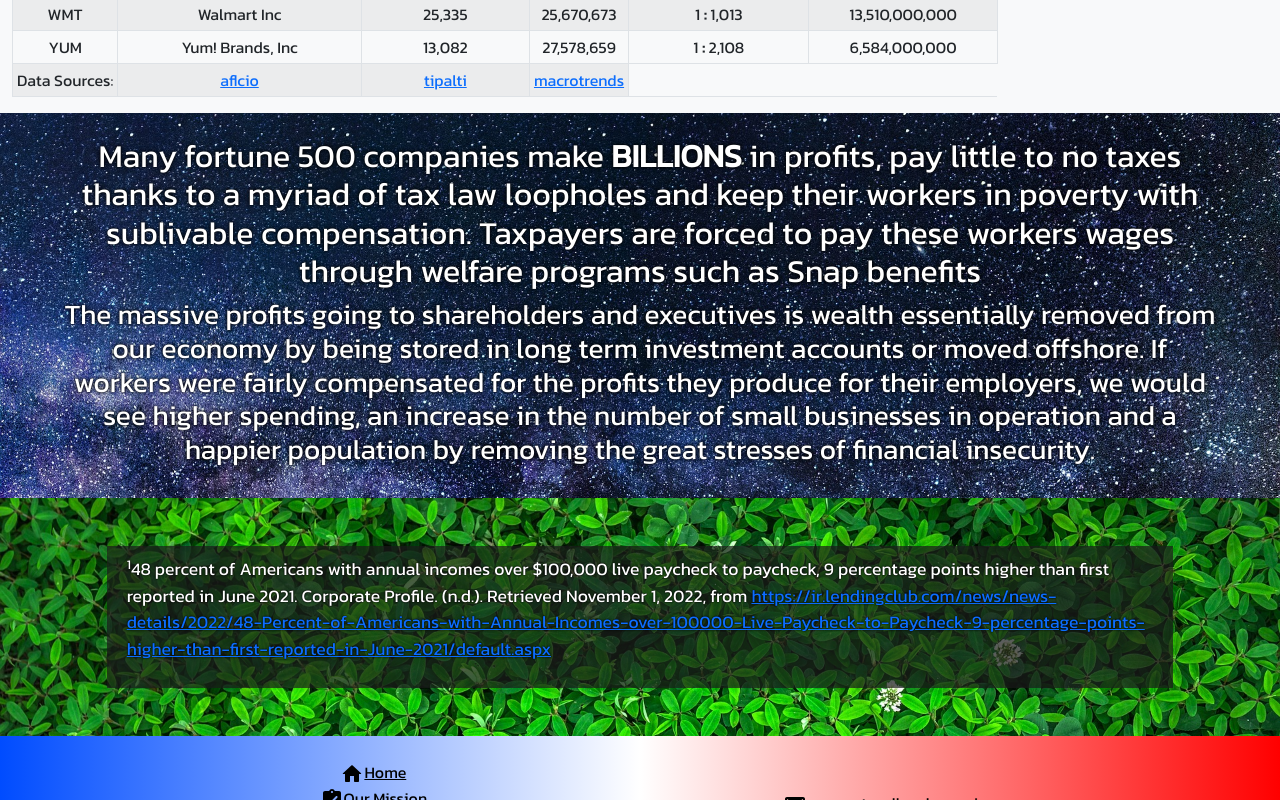
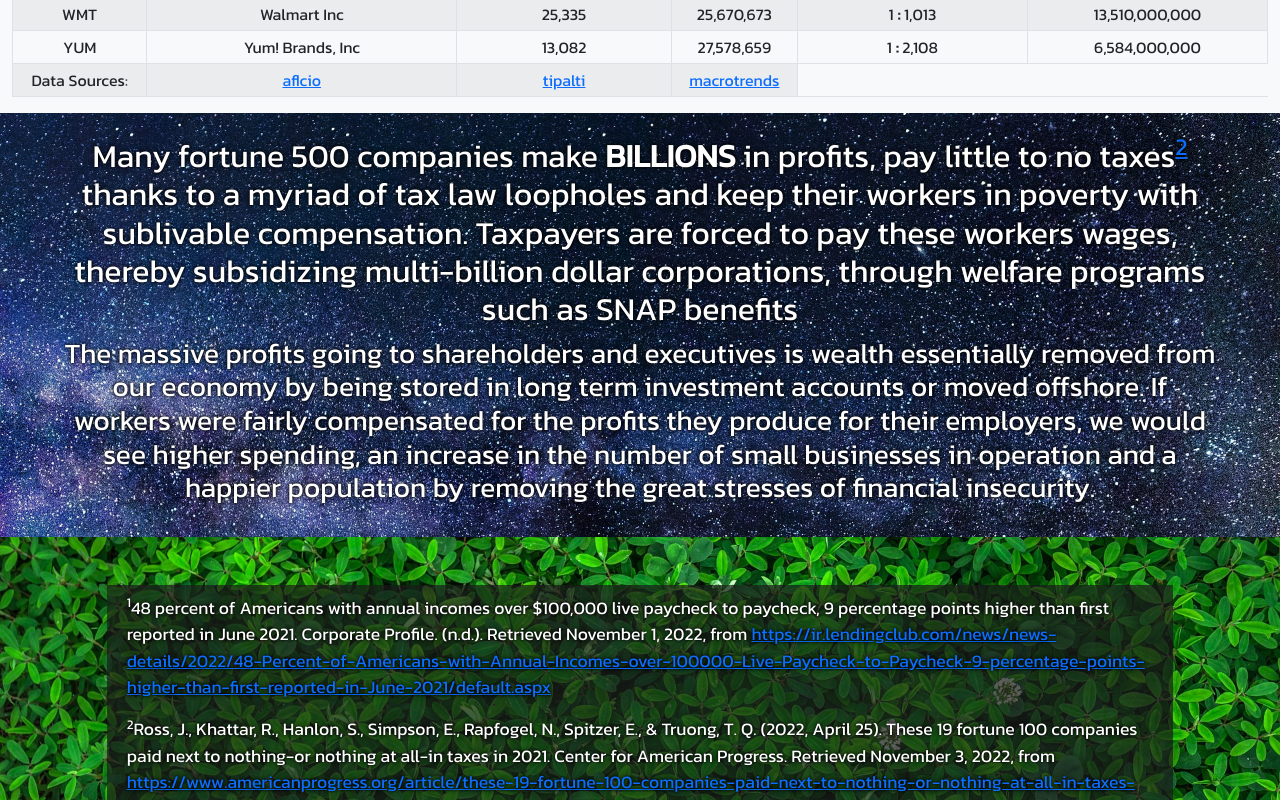
Before and after one commit to mpollachek/sideProjectFrontend, a React (Create React App) app: page /issues in a window 1280 px wide. Shown: the part 2960-3760 px from the top of the page. Built offline with nearby package versions, Linux system fonts and the light colour scheme.

Commit message:
issues sources and aesthetics

```diff
--- a/src/pages/Faq.js
+++ b/src/pages/Faq.js
@@ -281,9 +281,7 @@
                 of wealth and convince as many as possible that we want to
                 defund programs like education and social security and that we
                 want to give up our rights. As a population we could love our
-                neightbors and get along peacefully if they weren't stirring the
-                pot each and every day. They have created extremists out of our
-                friends and family and yet, nobody lifts a finger to stop it.
+                neighbors and get along peacefully if media and politicians weren't stirring the pot each and every day. They have created extremists out of our friends and family and yet, nobody lifts a finger to stop it.
               </AccordionBody>
             </AccordionItem>
 
--- a/src/pages/Issues.js
+++ b/src/pages/Issues.js
@@ -111,7 +111,7 @@
       <Row className='bg-light text-center'>
         <Col style={{overflowX: 'auto'}}>
           <Table striped bordered size='sm'
-          style={{width: 'auto'}}
+          style={{width: '100%'}}
           >
             <thead>
               <tr style={{backgroundColor: 'rgb(221, 143, 17)'}}>
@@ -304,7 +304,7 @@
         }}
       >
         <Col  className='text-center my-4 lrmargin'>
-      <h2>Many fortune 500 companies make <b>BILLIONS</b> in profits, pay little to no taxes thanks to a myriad of tax law loopholes and keep their workers in poverty with sublivable compensation. Taxpayers are forced to pay these workers wages through welfare programs such as Snap benefits</h2>
+      <h2>Many fortune 500 companies make <b>BILLIONS</b> in profits, pay little to no taxes<sup><a href='#sources'>2</a></sup> thanks to a myriad of tax law loopholes and keep their workers in poverty with sublivable compensation. Taxpayers are forced to pay these workers wages, thereby subsidizing multi-billion dollar corporations, through welfare programs such as SNAP benefits</h2>
       <h3>The massive profits going to shareholders and executives is wealth essentially removed from our economy by being stored in long term investment accounts or moved offshore. If workers were fairly compensated for the profits they produce for their employers, we would see higher spending, an increase in the number of small businesses in operation and a happier population by removing the great stresses of financial insecurity.</h3>
       </Col>
       </Row>
@@ -320,7 +320,8 @@
       >
         <Col className="offset-1 col-10 my-5 bgdark"
         >
-          <p style={{textShadow: '0 0 1px #000000, 0 0 2px #000000'}} ><sup>1</sup>48 percent of Americans with annual incomes over $100,000 live paycheck to paycheck, 9 percentage points higher than first reported in June 2021. Corporate Profile. (n.d.). Retrieved November 1, 2022, from <a href="https://ir.lendingclub.com/news/news-details/2022/48-Percent-of-Americans-with-Annual-Incomes-over-100000-Live-Paycheck-to-Paycheck-9-percentage-points-higher-than-first-reported-in-June-2021/default.aspx"> https://ir.lendingclub.com/news/news-details/2022/48-Percent-of-Americans-with-Annual-Incomes-over-100000-Live-Paycheck-to-Paycheck-9-percentage-points-higher-than-first-reported-in-June-2021/default.aspx  </a></p>
+          <p><sup>1</sup>48 percent of Americans with annual incomes over $100,000 live paycheck to paycheck, 9 percentage points higher than first reported in June 2021. Corporate Profile. (n.d.). Retrieved November 1, 2022, from <a href="https://ir.lendingclub.com/news/news-details/2022/48-Percent-of-Americans-with-Annual-Incomes-over-100000-Live-Paycheck-to-Paycheck-9-percentage-points-higher-than-first-reported-in-June-2021/default.aspx"> https://ir.lendingclub.com/news/news-details/2022/48-Percent-of-Americans-with-Annual-Incomes-over-100000-Live-Paycheck-to-Paycheck-9-percentage-points-higher-than-first-reported-in-June-2021/default.aspx  </a></p>
+          <p><sup>2</sup>Ross, J., Khattar, R., Hanlon, S., Simpson, E., Rapfogel, N., Spitzer, E., &amp; Truong, T. Q. (2022, April 25). These 19 fortune 100 companies paid next to nothing-or nothing at all-in taxes in 2021. Center for American Progress. Retrieved November 3, 2022, from <a href="https://www.americanprogress.org/article/these-19-fortune-100-companies-paid-next-to-nothing-or-nothing-at-all-in-taxes-in-2021/"> https://www.americanprogress.org/article/these-19-fortune-100-companies-paid-next-to-nothing-or-nothing-at-all-in-taxes-in-2021/</a></p>
         </Col>
       </Row>
 
```
